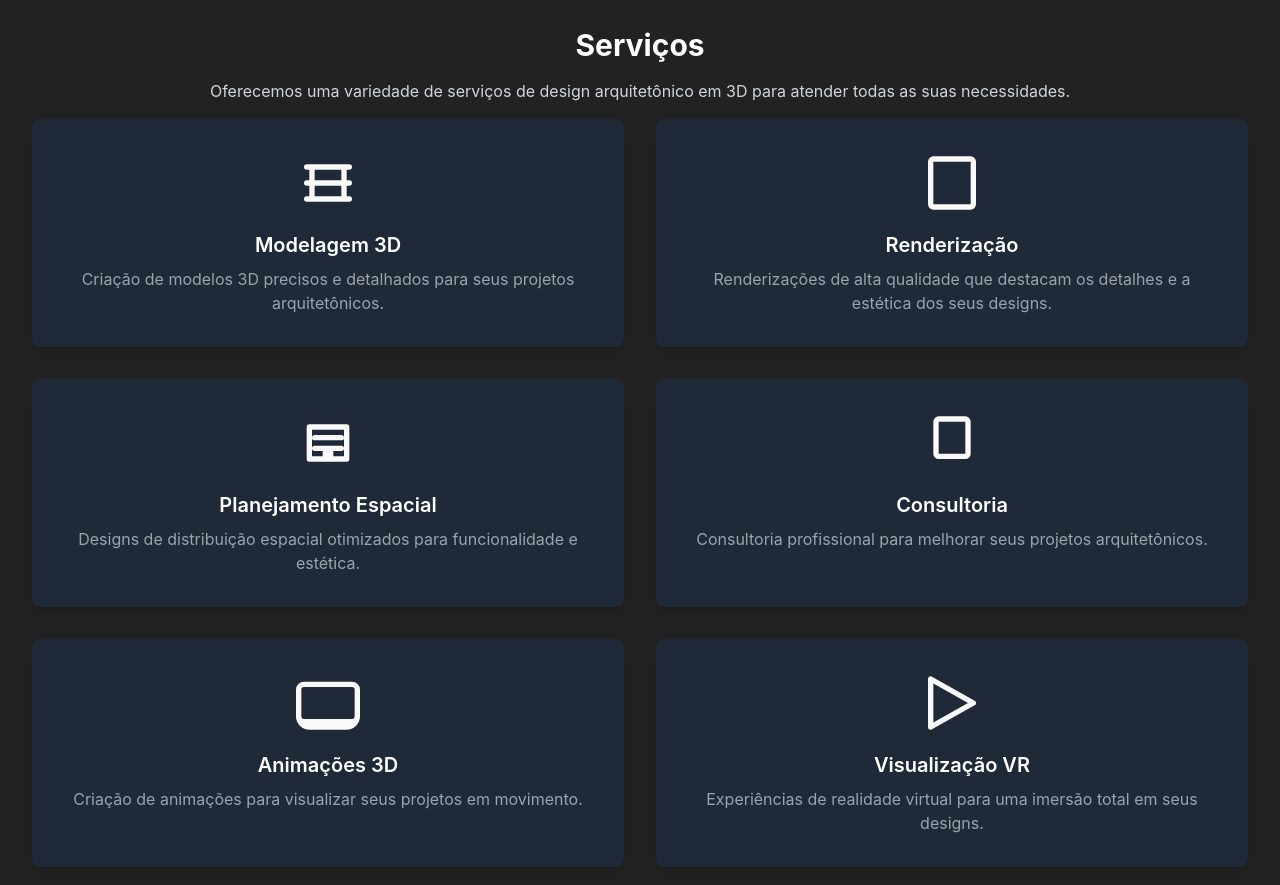
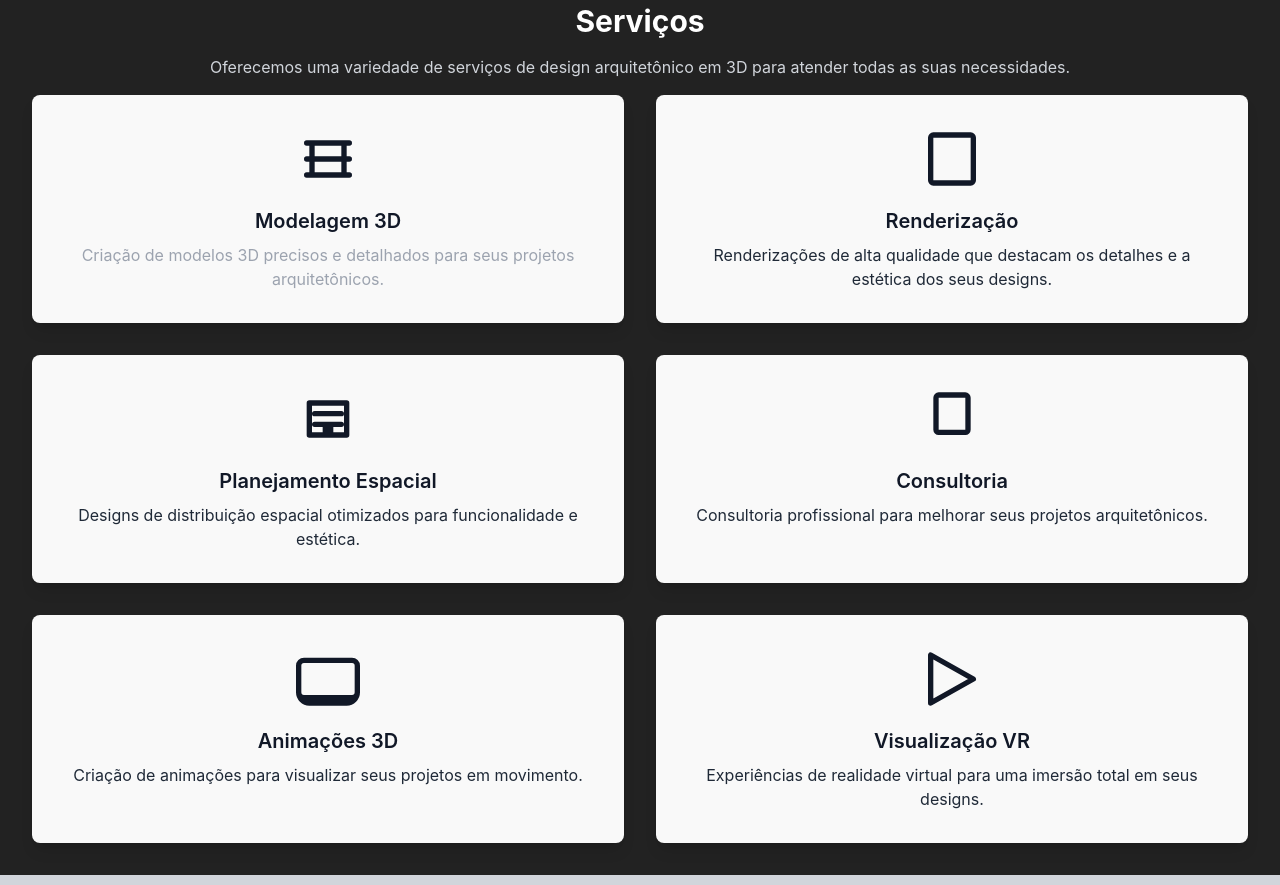
Before and after one commit to mauriciomolinapicco/jko-design-portfolio, a website: page templates/index.html in a window 1280 px wide. Shown: the part 2435-3320 px from the top of the page. Drawn offline with nearby package versions, Linux system fonts and the light colour scheme.

Commit message:
colors test

```diff
--- a/tailwind.config.js
+++ b/tailwind.config.js
@@ -6,7 +6,7 @@ module.exports = {
       colors: {
         'preto': '#222222',
         'branco': '#F9F9F9',
-        'bege':'#C09A75',
+        'bege': '#C09A75',
       }
     },
   },
--- a/templates/index.html
+++ b/templates/index.html
@@ -124,7 +124,7 @@
 
     <!-- sketchup Logos -->
     <div class="bg-gray-200 p-4 shadow-md">
-        <br><br>
+        <br>
         <div class="grid grid-cols-3 gap-4">
             <div class="flex justify-center items-center">
                 <img src="../static/sketchup.webp" alt="Logo 1" class="w-[250px] h-[120px] object-contain transition-transform transform hover:scale-105" />
@@ -145,52 +145,52 @@
             <p class="text-gray-300 mb-4">Oferecemos uma variedade de serviços de design arquitetônico em 3D para atender todas as suas necessidades.</p>
             <div class="grid grid-cols-1 md:grid-cols-2 lg:grid-cols-3 gap-8">
                 <!-- Serviço 1 -->
-                <div class="bg-gray-800 p-8 rounded-lg shadow-lg transform transition-transform duration-300 hover:scale-105 hover:shadow-xl">
-                    <svg class="w-16 h-16 mx-auto mb-4 text-purpura" xmlns="http://www.w3.org/2000/svg" fill="none" viewBox="0 0 24 24" stroke="currentColor">
+                <div class="bg-branco p-8 rounded-lg shadow-lg transform transition-transform duration-300 hover:scale-105 hover:shadow-xl">
+                    <svg class="w-16 h-16 mx-auto mb-4 text-gray-900" xmlns="http://www.w3.org/2000/svg" fill="none" viewBox="0 0 24 24" stroke="currentColor">
                         <path stroke-linecap="round" stroke-linejoin="round" stroke-width="2" d="M4 6h16M4 12h16M4 18h16M6 6v12M18 6v12" />
                     </svg>
-                    <h3 class="text-xl font-semibold text-white">Modelagem 3D</h3>
+                    <h3 class="text-xl font-semibold text-gray-900">Modelagem 3D</h3>
                     <p class="mt-2 text-gray-400">Criação de modelos 3D precisos e detalhados para seus projetos arquitetônicos.</p>
                 </div>
                 <!-- Serviço 2 -->
-                <div class="bg-gray-800 p-8 rounded-lg shadow-lg transform transition-transform duration-300 hover:scale-105 hover:shadow-xl">
-                    <svg class="w-16 h-16 mx-auto mb-4 text-purpura" xmlns="http://www.w3.org/2000/svg" fill="none" viewBox="0 0 24 24" stroke="currentColor">
+                <div class="bg-branco p-8 rounded-lg shadow-lg transform transition-transform duration-300 hover:scale-105 hover:shadow-xl">
+                    <svg class="w-16 h-16 mx-auto mb-4 text-gray-900" xmlns="http://www.w3.org/2000/svg" fill="none" viewBox="0 0 24 24" stroke="currentColor">
                         <path stroke-linecap="round" stroke-linejoin="round" stroke-width="2" d="M5 3h14a1 1 0 011 1v16a1 1 0 01-1 1H5a1 1 0 01-1-1V4a1 1 0 011-1z" />
                     </svg>
-                    <h3 class="text-xl font-semibold text-white">Renderização</h3>
-                    <p class="mt-2 text-gray-400">Renderizações de alta qualidade que destacam os detalhes e a estética dos seus designs.</p>
+                    <h3 class="text-xl font-semibold text-gray-900">Renderização</h3>
+                    <p class="mt-2 text-gray-800">Renderizações de alta qualidade que destacam os detalhes e a estética dos seus designs.</p>
                 </div>
                 <!-- Serviço 3 -->
-                <div class="bg-gray-800 p-8 rounded-lg shadow-lg transform transition-transform duration-300 hover:scale-105 hover:shadow-xl">
-                    <svg class="w-16 h-16 mx-auto mb-4 text-purpura" xmlns="http://www.w3.org/2000/svg" fill="none" viewBox="0 0 24 24" stroke="currentColor">
+                <div class="bg-branco p-8 rounded-lg shadow-lg transform transition-transform duration-300 hover:scale-105 hover:shadow-xl">
+                    <svg class="w-16 h-16 mx-auto mb-4 text-gray-900" xmlns="http://www.w3.org/2000/svg" fill="none" viewBox="0 0 24 24" stroke="currentColor">
                         <path stroke-linecap="round" stroke-linejoin="round" stroke-width="2" d="M7 10h10M7 14h10m-5 4v-4m-1 0v4m1-4h2m-1 4v-4M5 6h14v12H5V6z" />
                     </svg>
-                    <h3 class="text-xl font-semibold text-white">Planejamento Espacial</h3>
-                    <p class="mt-2 text-gray-400">Designs de distribuição espacial otimizados para funcionalidade e estética.</p>
+                    <h3 class="text-xl font-semibold text-gray-900">Planejamento Espacial</h3>
+                    <p class="mt-2 text-gray-800">Designs de distribuição espacial otimizados para funcionalidade e estética.</p>
                 </div>
                 <!-- Serviço 4 -->
-                <div class="bg-gray-800 p-8 rounded-lg shadow-lg transform transition-transform duration-300 hover:scale-105 hover:shadow-xl">
-                    <svg class="w-16 h-16 mx-auto mb-4 text-purpura" xmlns="http://www.w3.org/2000/svg" fill="none" viewBox="0 0 24 24" stroke="currentColor">
+                <div class="bg-branco p-8 rounded-lg shadow-lg transform transition-transform duration-300 hover:scale-105 hover:shadow-xl">
+                    <svg class="w-16 h-16 mx-auto mb-4 text-gray-900" xmlns="http://www.w3.org/2000/svg" fill="none" viewBox="0 0 24 24" stroke="currentColor">
                         <path stroke-linecap="round" stroke-linejoin="round" stroke-width="2" d="M7 3a1 1 0 00-1 1v12a1 1 0 001 1h10a1 1 0 001-1V4a1 1 0 00-1-1H7z" />
                     </svg>
-                    <h3 class="text-xl font-semibold text-white">Consultoria</h3>
-                    <p class="mt-2 text-gray-400">Consultoria profissional para melhorar seus projetos arquitetônicos.</p>
+                    <h3 class="text-xl font-semibold text-gray-900">Consultoria</h3>
+                    <p class="mt-2 text-gray-800">Consultoria profissional para melhorar seus projetos arquitetônicos.</p>
                 </div>
                 <!-- Serviço 5 -->
-                <div class="bg-gray-800 p-8 rounded-lg shadow-lg transform transition-transform duration-300 hover:scale-105 hover:shadow-xl">
-                    <svg class="w-16 h-16 mx-auto mb-4 text-purpura" xmlns="http://www.w3.org/2000/svg" fill="none" viewBox="0 0 24 24" stroke="currentColor">
+                <div class="bg-branco p-8 rounded-lg shadow-lg transform transition-transform duration-300 hover:scale-105 hover:shadow-xl">
+                    <svg class="w-16 h-16 mx-auto mb-4 text-gray-900" xmlns="http://www.w3.org/2000/svg" fill="none" viewBox="0 0 24 24" stroke="currentColor">
                         <path stroke-linecap="round" stroke-linejoin="round" stroke-width="2" d="M3 5h18a2 2 0 012 2v10a2 2 0 01-2 2H3a2 2 0 01-2-2V7a2 2 0 012-2zM1 7v10a4 4 0 004 4h14a4 4 0 004-4V7" />
                     </svg>
-                    <h3 class="text-xl font-semibold text-white">Animações 3D</h3>
-                    <p class="mt-2 text-gray-400">Criação de animações para visualizar seus projetos em movimento.</p>
+                    <h3 class="text-xl font-semibold text-gray-900">Animações 3D</h3>
+                    <p class="mt-2 text-gray-800">Criação de animações para visualizar seus projetos em movimento.</p>
                 </div>
                 <!-- Serviço 6 -->
-                <div class="bg-gray-800 p-8 rounded-lg shadow-lg transform transition-transform duration-300 hover:scale-105 hover:shadow-xl">
-                    <svg class="w-16 h-16 mx-auto mb-4 text-purpura" xmlns="http://www.w3.org/2000/svg" fill="none" viewBox="0 0 24 24" stroke="currentColor">
+                <div class="bg-branco p-8 rounded-lg shadow-lg transform transition-transform duration-300 hover:scale-105 hover:shadow-xl">
+                    <svg class="w-16 h-16 mx-auto mb-4 text-gray-900" xmlns="http://www.w3.org/2000/svg" fill="none" viewBox="0 0 24 24" stroke="currentColor">
                         <path stroke-linecap="round" stroke-linejoin="round" stroke-width="2" d="M4 3v18l16-9L4 3z" />
                     </svg>
-                    <h3 class="text-xl font-semibold text-white">Visualização VR</h3>
-                    <p class="mt-2 text-gray-400">Experiências de realidade virtual para uma imersão total em seus designs.</p>
+                    <h3 class="text-xl font-semibold text-gray-900">Visualização VR</h3>
+                    <p class="mt-2 text-gray-800">Experiências de realidade virtual para uma imersão total em seus designs.</p>
                 </div>
             </div>
         </div>
```
Also changed, not shown: static/output.css.
